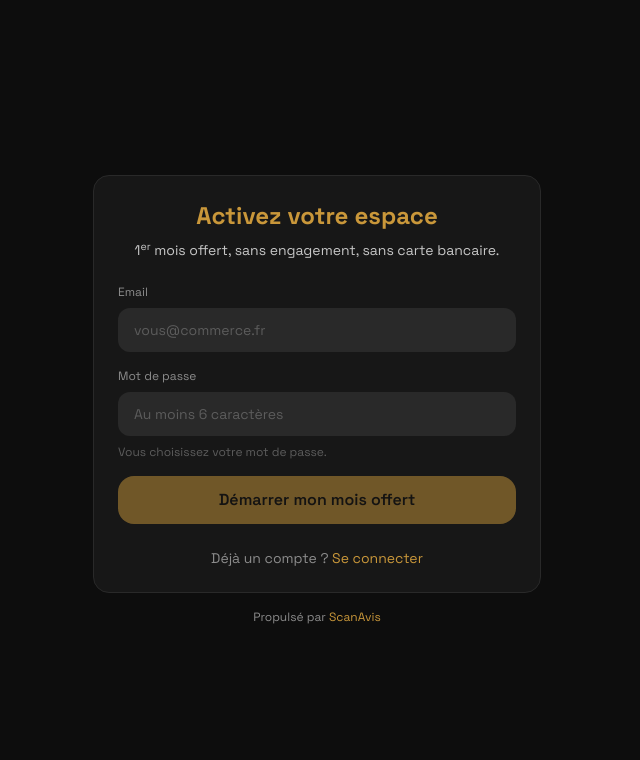
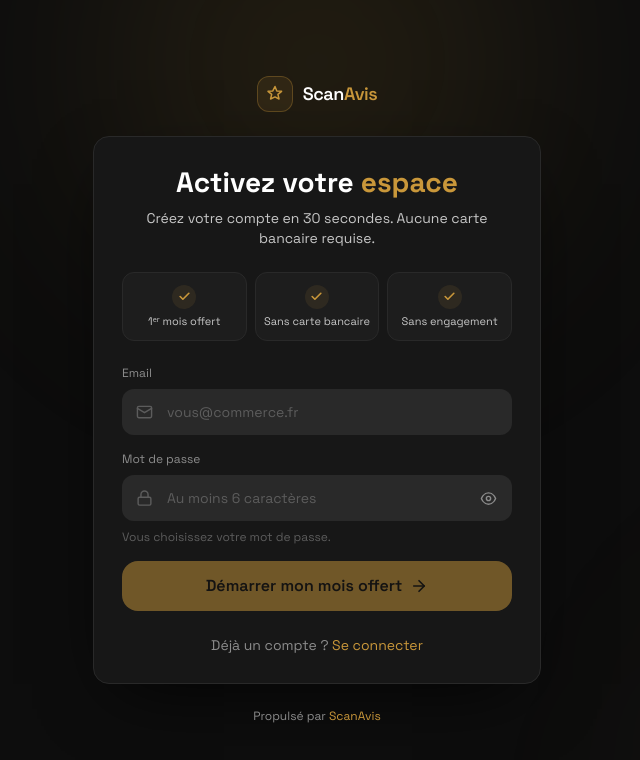
Before and after one commit to skyfun06/QR-Optimiser, a Next.js app: page /activation in a window 1280 px wide. Shown: the top 760 px of the page, without its empty margins (323-963 px from the left). Built offline with nearby package versions, Linux system fonts and the light colour scheme; no server answers.

Commit message:
fix: activation page

```diff
--- a/app/(public)/activation/page.tsx
+++ b/app/(public)/activation/page.tsx
@@ -5,10 +5,13 @@ import { useRouter } from 'next/navigation'
 import { supabase } from '@/lib/supabase'
 import { INPUT_LIMITS } from '@/lib/security'
 
+const TRUST = ['1ᵉʳ mois offert', 'Sans carte bancaire', 'Sans engagement']
+
 export default function ActivationPage() {
   const router = useRouter()
   const [email, setEmail] = useState('')
   const [password, setPassword] = useState('')
+  const [showPassword, setShowPassword] = useState(false)
   const [loading, setLoading] = useState(false)
   const [error, setError] = useState<string | null>(null)
 
@@ -51,15 +54,57 @@ export default function ActivationPage() {
     }
   }
 
+  const canSubmit = !!email.trim() && !!password && !loading
+
   return (
-    <div className="w-full min-h-screen flex flex-col justify-center items-center gap-4 px-4 py-8">
-      <div className="w-full max-w-md flex flex-col gap-6 p-5 md:p-6 bg-[#171717] border border-[#292929] rounded-2xl">
-        {/* En-tête + réassurance */}
+    <div className="relative w-full min-h-screen flex flex-col justify-center items-center gap-6 px-4 py-10 overflow-hidden">
+      {/* Halo doré d'ambiance */}
+      <div
+        aria-hidden
+        className="pointer-events-none absolute -top-32 left-1/2 -translate-x-1/2 h-[380px] w-[380px] rounded-full bg-[#C9973A]/15 blur-[130px]"
+      />
+      <div
+        aria-hidden
+        className="pointer-events-none absolute -bottom-40 -right-24 h-[320px] w-[320px] rounded-full bg-[#C9973A]/10 blur-[130px]"
+      />
+
+      {/* Marque */}
+      <div className="relative flex items-center gap-2.5">
+        <span className="grid place-items-center h-9 w-9 rounded-xl bg-[#C9973A]/10 border border-[#C9973A]/30 text-gold">
+          <svg width="18" height="18" viewBox="0 0 24 24" fill="none" stroke="currentColor" strokeWidth="2" strokeLinecap="round" strokeLinejoin="round">
+            <path d="M12 2l2.4 5.9 6.4.5-4.9 4.1 1.5 6.2L12 15.9 6.1 18.7l1.5-6.2L2.7 8.4l6.4-.5L12 2z" />
+          </svg>
+        </span>
+        <span className="text-lg font-semibold tracking-tight text-white">Scan<span className="text-gold">Avis</span></span>
+      </div>
+
+      {/* Carte */}
+      <div className="relative w-full max-w-md flex flex-col gap-6 p-6 md:p-7 bg-[#171717] border border-[#292929] rounded-2xl shadow-[0_24px_70px_-24px_rgba(0,0,0,0.85)]">
+        {/* En-tête */}
         <div className="flex flex-col gap-2 text-center">
-          <h1 className="text-xl md:text-2xl font-bold text-gold">Activez votre espace</h1>
+          <h1 className="text-2xl md:text-[28px] font-bold text-white leading-tight">
+            Activez votre <span className="text-gold">espace</span>
+          </h1>
           <p className="text-sm text-[#c7c7c7]">
-            1<sup>er</sup> mois offert, sans engagement, sans carte bancaire.
+            Créez votre compte en 30 secondes. Aucune carte bancaire requise.
           </p>
+        </div>
+
+        {/* Réassurance */}
+        <div className="grid grid-cols-3 gap-2">
+          {TRUST.map((label) => (
+            <div
+              key={label}
+              className="flex flex-col items-center gap-1.5 rounded-xl bg-[#1d1d1d] border border-[#292929] px-2 py-3 text-center"
+            >
+              <span className="grid place-items-center h-6 w-6 rounded-full bg-[#C9973A]/10 text-gold">
+                <svg width="13" height="13" viewBox="0 0 24 24" fill="none" stroke="currentColor" strokeWidth="3" strokeLinecap="round" strokeLinejoin="round">
+                  <path d="M20 6L9 17l-5-5" />
+                </svg>
+              </span>
+              <span className="text-[11px] leading-tight text-[#c7c7c7]">{label}</span>
+            </div>
+          ))}
         </div>
 
         {error && (
@@ -69,49 +114,99 @@ export default function ActivationPage() {
         )}
 
         <div className="w-full flex flex-col gap-4">
+          {/* Email */}
           <div className="w-full flex flex-col gap-2">
             <label className="text-xs text-[#8c8c8c]">Email</label>
+            <div className="relative">
+              <span className="pointer-events-none absolute left-3.5 top-1/2 -translate-y-1/2 text-[#5c5c5c]">
+                <svg width="17" height="17" viewBox="0 0 24 24" fill="none" stroke="currentColor" strokeWidth="2" strokeLinecap="round" strokeLinejoin="round">
+                  <rect x="2" y="4" width="20" height="16" rx="2" />
+                  <path d="m22 7-10 6L2 7" />
+                </svg>
+              </span>
               <input
                 type="email"
                 inputMode="email"
                 autoComplete="email"
                 value={email}
                 onChange={(e) => setEmail(e.target.value)}
+                onKeyDown={(e) => { if (e.key === 'Enter' && canSubmit) handleActivate() }}
                 placeholder="vous@commerce.fr"
                 maxLength={INPUT_LIMITS.email}
-              className="w-full min-h-[44px] bg-[#292929] px-4 py-3 rounded-xl text-sm text-[#e5e5e5] placeholder:text-[#5c5c5c] focus:outline-none focus:ring-1 focus:ring-gold transition-all"
+                className="w-full min-h-[46px] bg-[#292929] pl-11 pr-4 py-3 rounded-xl text-sm text-[#e5e5e5] placeholder:text-[#5c5c5c] border border-transparent focus:outline-none focus:border-gold/60 focus:ring-1 focus:ring-gold/40 transition-all"
               />
             </div>
+          </div>
 
+          {/* Mot de passe */}
           <div className="w-full flex flex-col gap-2">
             <label className="text-xs text-[#8c8c8c]">Mot de passe</label>
+            <div className="relative">
+              <span className="pointer-events-none absolute left-3.5 top-1/2 -translate-y-1/2 text-[#5c5c5c]">
+                <svg width="17" height="17" viewBox="0 0 24 24" fill="none" stroke="currentColor" strokeWidth="2" strokeLinecap="round" strokeLinejoin="round">
+                  <rect x="3" y="11" width="18" height="11" rx="2" />
+                  <path d="M7 11V7a5 5 0 0 1 10 0v4" />
+                </svg>
+              </span>
               <input
-              type="password"
+                type={showPassword ? 'text' : 'password'}
                 autoComplete="new-password"
                 value={password}
                 onChange={(e) => setPassword(e.target.value)}
+                onKeyDown={(e) => { if (e.key === 'Enter' && canSubmit) handleActivate() }}
                 placeholder="Au moins 6 caractères"
                 maxLength={200}
-              className="w-full min-h-[44px] bg-[#292929] px-4 py-3 rounded-xl text-sm text-[#e5e5e5] placeholder:text-[#5c5c5c] focus:outline-none focus:ring-1 focus:ring-gold transition-all"
+                className="w-full min-h-[46px] bg-[#292929] pl-11 pr-11 py-3 rounded-xl text-sm text-[#e5e5e5] placeholder:text-[#5c5c5c] border border-transparent focus:outline-none focus:border-gold/60 focus:ring-1 focus:ring-gold/40 transition-all"
               />
+              <button
+                type="button"
+                onClick={() => setShowPassword((v) => !v)}
+                aria-label={showPassword ? 'Masquer le mot de passe' : 'Afficher le mot de passe'}
+                className="absolute right-2 top-1/2 -translate-y-1/2 grid place-items-center h-8 w-8 rounded-lg text-[#8c8c8c] hover:text-[#e5e5e5] hover:bg-white/5 transition-colors"
+              >
+                {showPassword ? (
+                  <svg width="17" height="17" viewBox="0 0 24 24" fill="none" stroke="currentColor" strokeWidth="2" strokeLinecap="round" strokeLinejoin="round">
+                    <path d="M9.9 4.2A9.1 9.1 0 0 1 12 4c7 0 10 8 10 8a13.2 13.2 0 0 1-1.7 2.7M6.6 6.6A13.3 13.3 0 0 0 2 12s3 8 10 8a9 9 0 0 0 5.4-1.6" />
+                    <path d="M9.9 9.9a3 3 0 0 0 4.2 4.2" />
+                    <path d="M2 2l20 20" />
+                  </svg>
+                ) : (
+                  <svg width="17" height="17" viewBox="0 0 24 24" fill="none" stroke="currentColor" strokeWidth="2" strokeLinecap="round" strokeLinejoin="round">
+                    <path d="M2 12s3-8 10-8 10 8 10 8-3 8-10 8-10-8-10-8z" />
+                    <circle cx="12" cy="12" r="3" />
+                  </svg>
+                )}
+              </button>
+            </div>
             <p className="text-xs text-[#5c5c5c]">Vous choisissez votre mot de passe.</p>
           </div>
 
           <button
             type="button"
             onClick={handleActivate}
-            disabled={!email.trim() || !password || loading}
-            className="w-full min-h-[48px] flex justify-center items-center gap-2 bg-gold text-[#12100e] font-semibold rounded-2xl py-3 cursor-pointer transition-all hover:brightness-110 active:scale-[0.98] disabled:opacity-50 disabled:cursor-not-allowed"
+            disabled={!canSubmit}
+            className="group w-full min-h-[50px] flex justify-center items-center gap-2 bg-gold text-[#12100e] font-semibold rounded-2xl py-3 cursor-pointer transition-all hover:brightness-110 active:scale-[0.98] disabled:opacity-50 disabled:cursor-not-allowed"
           >
-            {loading ? 'Activation…' : 'Démarrer mon mois offert'}
+            {loading ? (
+              'Activation…'
+            ) : (
+              <>
+                Démarrer mon mois offert
+                <svg width="18" height="18" viewBox="0 0 24 24" fill="none" stroke="currentColor" strokeWidth="2.2" strokeLinecap="round" strokeLinejoin="round" className="transition-transform group-hover:translate-x-0.5">
+                  <path d="M5 12h14" />
+                  <path d="m12 5 7 7-7 7" />
+                </svg>
+              </>
+            )}
           </button>
         </div>
 
         <p className="text-center text-sm text-[#8c8c8c]">
-          Déjà un compte ? <a href="/login" className="text-gold">Se connecter</a>
+          Déjà un compte ? <a href="/login" className="text-gold hover:underline">Se connecter</a>
         </p>
       </div>
-      <p className="text-xs text-[#8c8c8c]">Propulsé par <span className="text-gold">ScanAvis</span></p>
+
+      <p className="relative text-xs text-[#8c8c8c]">Propulsé par <span className="text-gold">ScanAvis</span></p>
     </div>
   )
 }
```
Lines whose indentation alone changed are shown as unchanged.
